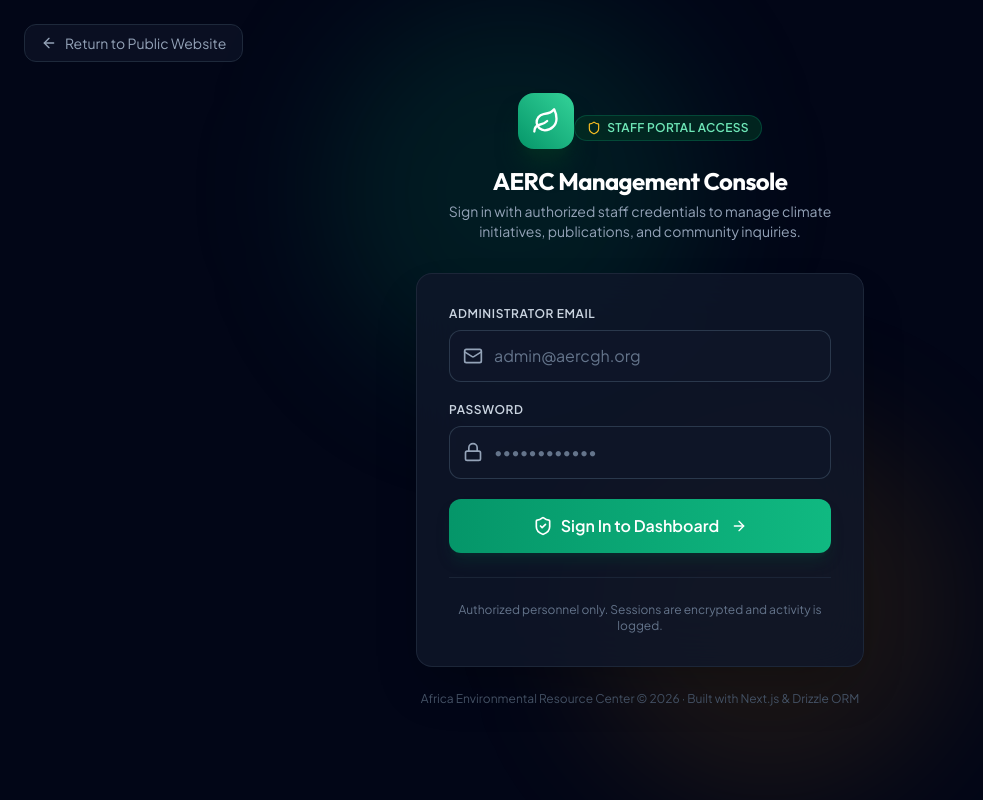
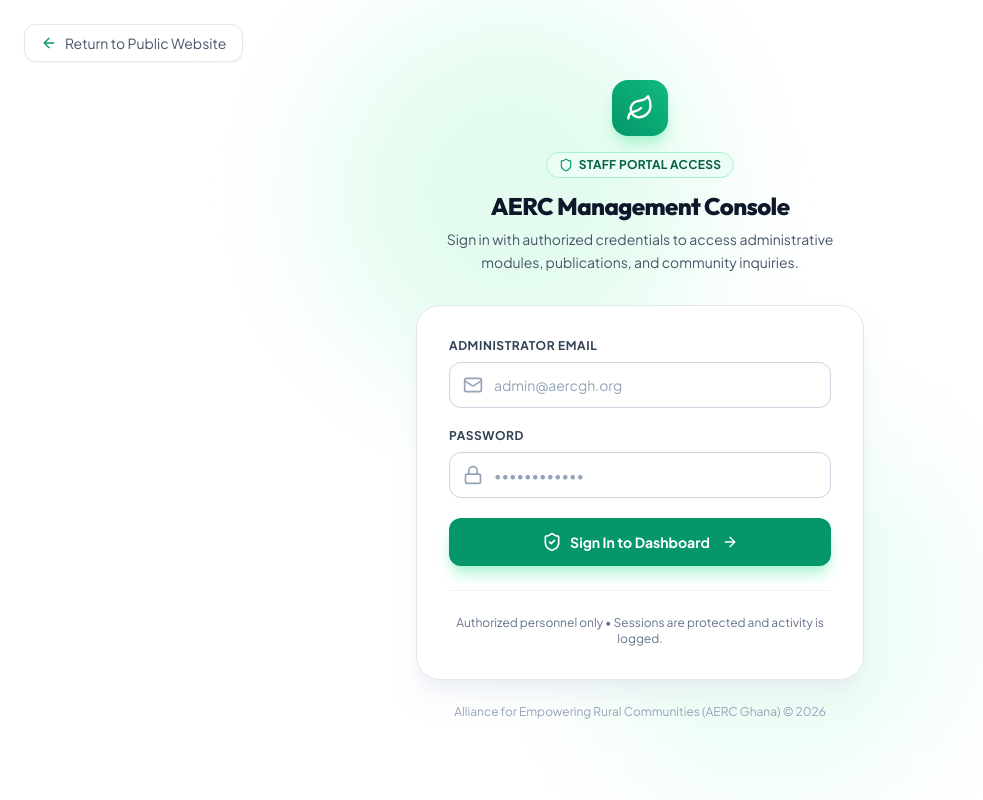
Before and after one commit to cybhen-premium/aerc, a Next.js app: page /admin/login in a window 1280 px wide. Shown: the whole page, without its empty margins (0-983 px from the left). Built offline with nearby package versions, Linux system fonts and the light colour scheme; no server answers.

Commit message:
fix(admin): eliminate dark and gray backgrounds across login and dashboard in favor of clean pure white

```diff
--- a/src/app/admin/(dashboard)/AdminThemeWrapper.tsx
+++ b/src/app/admin/(dashboard)/AdminThemeWrapper.tsx
@@ -45,7 +45,7 @@ export default function AdminThemeWrapper({
     <div
       className={`min-h-screen flex transition-colors duration-200 ${
         isLight
-          ? 'admin-light-mode bg-slate-50 text-slate-900'
+          ? 'admin-light-mode bg-white text-slate-900'
           : 'bg-slate-950 text-slate-100'
       }`}
     >
--- a/src/app/admin/login/LoginForm.tsx
+++ b/src/app/admin/login/LoginForm.tsx
@@ -13,8 +13,8 @@ export default function LoginForm() {
   return (
     <form action={formAction} className="space-y-5">
       {state?.error && (
-        <div className="flex items-center gap-3 p-3.5 rounded-xl bg-red-500/10 border border-red-500/20 text-red-400 text-sm animate-in fade-in">
-          <AlertCircle className="w-5 h-5 shrink-0 text-red-400" />
+        <div className="flex items-center gap-3 p-3.5 rounded-xl bg-red-50 border border-red-200 text-red-700 text-sm animate-in fade-in">
+          <AlertCircle className="w-5 h-5 shrink-0 text-red-600" />
           <span>{state.error}</span>
         </div>
       )}
@@ -22,7 +22,7 @@ export default function LoginForm() {
       <div>
         <label
           htmlFor="email"
-          className="block text-xs font-semibold uppercase tracking-wider text-slate-300 mb-2"
+          className="block text-xs font-bold uppercase tracking-wider text-slate-700 mb-2"
         >
           Administrator Email
         </label>
@@ -37,7 +37,7 @@ export default function LoginForm() {
             required
             autoComplete="email"
             placeholder="admin@aercgh.org"
-            className="w-full pl-11 pr-4 py-3 bg-slate-900/80 border border-slate-700/80 rounded-xl text-white placeholder-slate-500 focus:outline-none focus:ring-2 focus:ring-emerald-500 focus:border-transparent transition-all"
+            className="w-full pl-11 pr-4 py-3 bg-white border border-slate-300 rounded-xl text-slate-900 placeholder-slate-400 focus:outline-none focus:ring-2 focus:ring-emerald-500 focus:border-transparent transition-all text-sm"
           />
         </div>
       </div>
@@ -45,7 +45,7 @@ export default function LoginForm() {
       <div>
         <label
           htmlFor="password"
-          className="block text-xs font-semibold uppercase tracking-wider text-slate-300 mb-2"
+          className="block text-xs font-bold uppercase tracking-wider text-slate-700 mb-2"
         >
           Password
         </label>
@@ -60,7 +60,7 @@ export default function LoginForm() {
             required
             autoComplete="current-password"
             placeholder="••••••••••••"
-            className="w-full pl-11 pr-4 py-3 bg-slate-900/80 border border-slate-700/80 rounded-xl text-white placeholder-slate-500 focus:outline-none focus:ring-2 focus:ring-emerald-500 focus:border-transparent transition-all"
+            className="w-full pl-11 pr-4 py-3 bg-white border border-slate-300 rounded-xl text-slate-900 placeholder-slate-400 focus:outline-none focus:ring-2 focus:ring-emerald-500 focus:border-transparent transition-all text-sm"
           />
         </div>
       </div>
@@ -68,7 +68,7 @@ export default function LoginForm() {
       <button
         type="submit"
         disabled={isPending}
-        className="w-full py-3.5 px-4 bg-gradient-to-r from-emerald-600 to-emerald-500 hover:from-emerald-500 hover:to-emerald-400 text-white font-semibold rounded-xl shadow-lg shadow-emerald-900/30 flex items-center justify-center gap-2 transition-all transform active:scale-[0.99] disabled:opacity-60 disabled:cursor-not-allowed cursor-pointer"
+        className="w-full py-3.5 px-4 bg-emerald-600 hover:bg-emerald-500 text-white font-bold rounded-xl shadow-lg shadow-emerald-200 flex items-center justify-center gap-2 transition-all transform active:scale-[0.99] disabled:opacity-60 disabled:cursor-not-allowed cursor-pointer text-sm"
       >
         {isPending ? (
           <span className="inline-flex items-center gap-2">
--- a/src/app/admin/login/page.tsx
+++ b/src/app/admin/login/page.tsx
@@ -2,11 +2,11 @@ import { redirect } from 'next/navigation';
 import Link from 'next/link';
 import { getSession } from '@/lib/auth';
 import LoginForm from './LoginForm';
-import { Shield, Sparkles, ArrowLeft, Leaf } from 'lucide-react';
+import { Shield, ArrowLeft, Leaf } from 'lucide-react';
 
 export const metadata = {
-  title: 'Admin Login | AERC Africa Portal',
-  description: 'Administrator portal login for Africa Environmental Resource Center.',
+  title: 'Admin Login | AERC Ghana Management Portal',
+  description: 'Administrator portal login for Alliance for Empowering Rural Communities.',
 };
 
 export default async function AdminLoginPage() {
@@ -16,18 +16,18 @@ export default async function AdminLoginPage() {
   }
 
   return (
-    <div className="min-h-screen bg-slate-950 text-slate-100 flex flex-col justify-center items-center px-4 py-12 relative overflow-hidden">
-      {/* Background ambient glows */}
-      <div className="absolute top-0 left-1/4 w-96 h-96 bg-emerald-600/15 rounded-full blur-3xl pointer-events-none" />
-      <div className="absolute bottom-0 right-1/4 w-96 h-96 bg-amber-500/10 rounded-full blur-3xl pointer-events-none" />
+    <div className="min-h-screen bg-white text-slate-900 flex flex-col justify-center items-center px-4 py-12 relative overflow-hidden">
+      {/* Background soft ambient accents */}
+      <div className="absolute top-0 left-1/4 w-96 h-96 bg-emerald-100/60 rounded-full blur-3xl pointer-events-none" />
+      <div className="absolute bottom-0 right-1/4 w-96 h-96 bg-emerald-50 rounded-full blur-3xl pointer-events-none" />
 
       {/* Back to public website */}
       <div className="absolute top-6 left-6 z-10">
         <Link
           href="/"
-          className="inline-flex items-center gap-2 text-sm text-slate-400 hover:text-emerald-400 transition-colors bg-slate-900/60 px-4 py-2 rounded-xl border border-slate-800"
+          className="inline-flex items-center gap-2 text-sm text-slate-600 hover:text-emerald-700 transition-colors bg-white px-4 py-2 rounded-xl border border-slate-200 shadow-sm"
         >
-          <ArrowLeft className="w-4 h-4" />
+          <ArrowLeft className="w-4 h-4 text-emerald-600" />
           <span>Return to Public Website</span>
         </Link>
       </div>
@@ -35,35 +35,37 @@ export default async function AdminLoginPage() {
       <div className="w-full max-w-md relative z-10">
         {/* Header Branding */}
         <div className="text-center mb-8">
-          <div className="inline-flex items-center justify-center w-14 h-14 rounded-2xl bg-gradient-to-tr from-emerald-600 to-emerald-400 text-white shadow-xl shadow-emerald-950 mb-4">
+          <div className="inline-flex items-center justify-center w-14 h-14 rounded-2xl bg-gradient-to-tr from-emerald-600 to-emerald-500 text-white shadow-lg shadow-emerald-200 mb-4">
             <Leaf className="w-7 h-7" />
           </div>
-          <div className="inline-flex items-center gap-1.5 px-3 py-1 rounded-full bg-emerald-950/80 border border-emerald-800/60 text-emerald-300 text-xs font-semibold tracking-wide uppercase mb-3">
-            <Shield className="w-3.5 h-3.5 text-amber-400" />
-            <span>Staff Portal Access</span>
+          <div>
+            <div className="inline-flex items-center gap-1.5 px-3 py-1 rounded-full bg-emerald-50 border border-emerald-200 text-emerald-800 text-xs font-bold tracking-wide uppercase mb-3">
+              <Shield className="w-3.5 h-3.5 text-emerald-600" />
+              <span>Staff Portal Access</span>
+            </div>
           </div>
-          <h1 className="text-2xl font-bold text-white tracking-tight">
+          <h1 className="text-2xl font-extrabold text-slate-900 tracking-tight">
             AERC Management Console
           </h1>
-          <p className="text-sm text-slate-400 mt-1">
-            Sign in with authorized staff credentials to manage climate initiatives, publications, and community inquiries.
+          <p className="text-sm text-slate-600 mt-1.5 leading-relaxed">
+            Sign in with authorized credentials to access administrative modules, publications, and community inquiries.
           </p>
         </div>
 
-        {/* Card */}
-        <div className="bg-slate-900/80 backdrop-blur-xl border border-slate-800/90 rounded-2xl p-6 sm:p-8 shadow-2xl">
+        {/* Login Card */}
+        <div className="bg-white border border-slate-200 rounded-3xl p-6 sm:p-8 shadow-xl shadow-slate-200/50">
           <LoginForm />
 
-          <div className="mt-6 pt-6 border-t border-slate-800/80 text-center">
+          <div className="mt-6 pt-6 border-t border-slate-100 text-center">
             <p className="text-xs text-slate-500">
-              Authorized personnel only. Sessions are encrypted and activity is logged.
+              Authorized personnel only &bull; Sessions are protected and activity is logged.
             </p>
           </div>
         </div>
 
         {/* Footer info */}
-        <div className="text-center mt-6 text-xs text-slate-600">
-          Africa Environmental Resource Center &copy; {new Date().getFullYear()} &middot; Built with Next.js & Drizzle ORM
+        <div className="text-center mt-6 text-xs text-slate-400">
+          Alliance for Empowering Rural Communities (AERC Ghana) &copy; {new Date().getFullYear()}
         </div>
       </div>
     </div>
```
Also changed, not shown: src/app/admin/admin-theme.css (+101 -132 lines).
